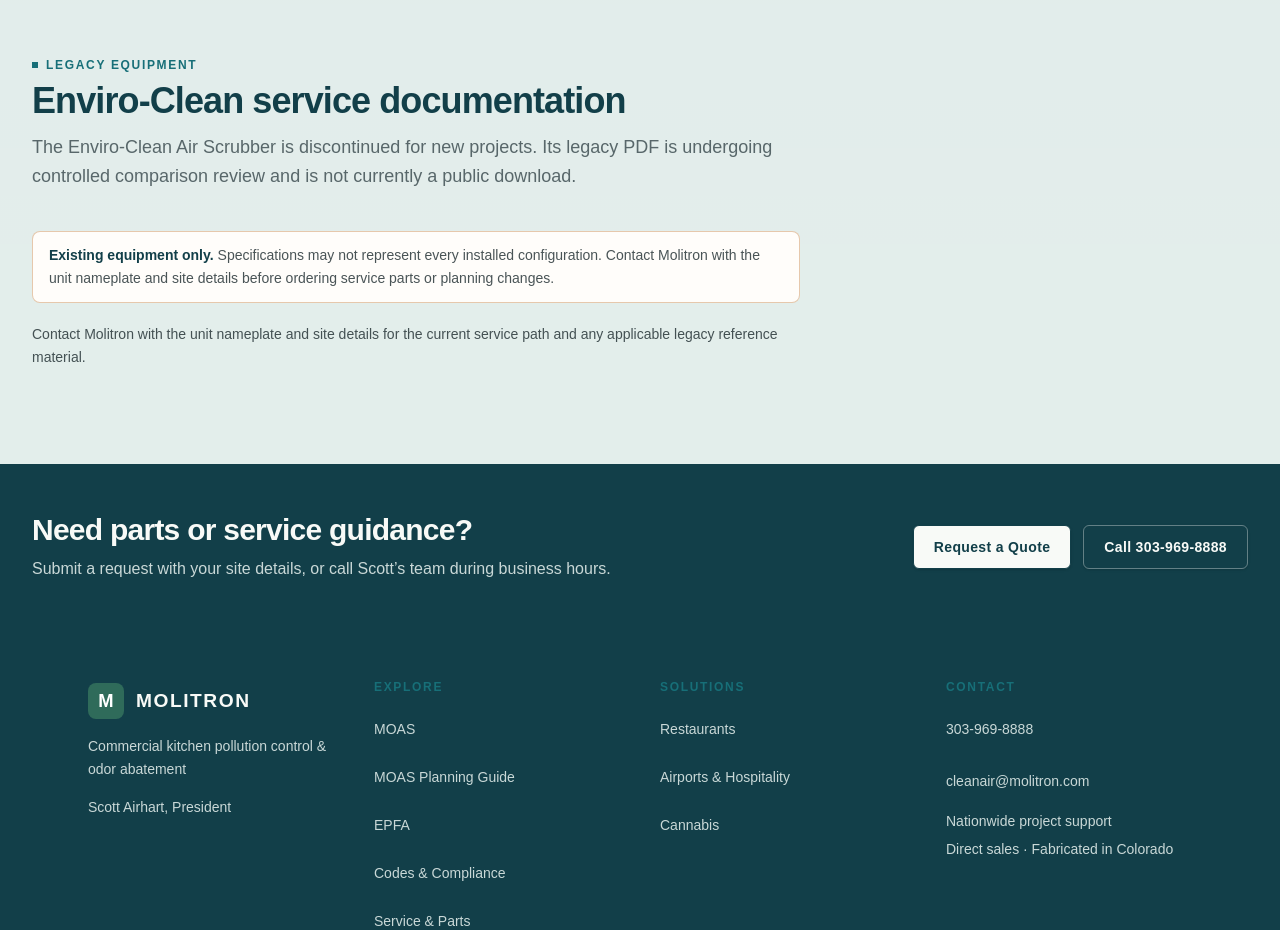
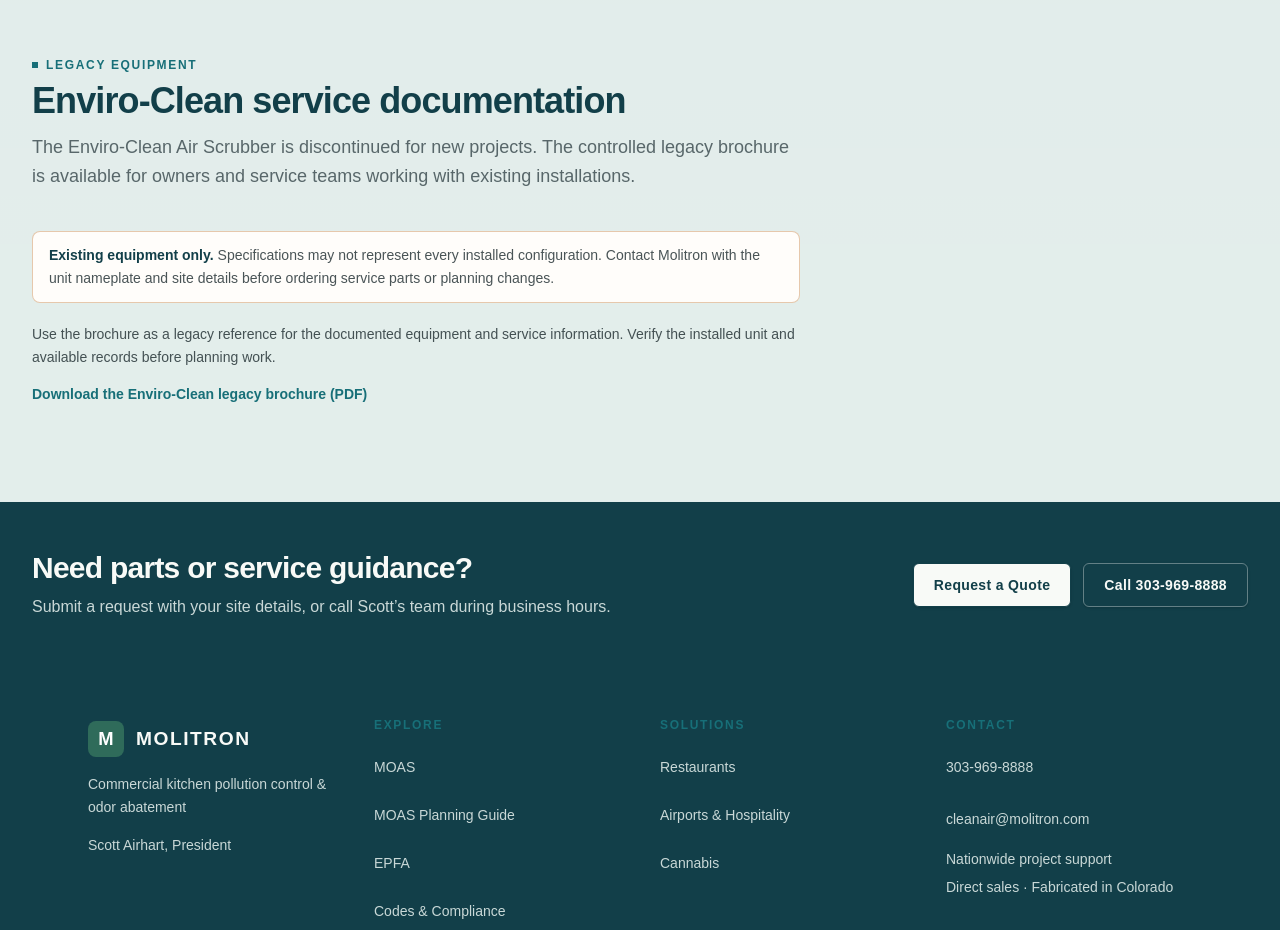
Before and after one commit to BORNintoMUSIC/molitron-web, a Next.js app: page /service-parts in a window 1280 px wide. Shown: the part 1620-2550 px from the top of the page. Built offline with nearby package versions, Linux system fonts and the light colour scheme; a web font is replaced by a local one.

Commit message:
Publish Enviro-Clean legacy brochure

```diff
--- a/next.config.ts
+++ b/next.config.ts
@@ -65,8 +65,8 @@
       },
       {
         source: "/wp-content/uploads/2021/04/Enviro-Clean-Air-Scrubber-Brochure.pdf",
-        destination: "/service-parts",
-        permanent: false,
+        destination: "/docs/enviro-clean-air-scrubber-brochure-2026.pdf",
+        permanent: true,
       },
       {
         source:
@@ -76,11 +76,6 @@
       },
       {
         source: "/wp-content/uploads/2021/04/AirScrubberspecs.pdf",
-        destination: "/service-parts",
-        permanent: false,
-      },
-      {
-        source: "/docs/enviro-clean-air-scrubber-brochure-2026.pdf",
         destination: "/service-parts",
         permanent: false,
       },
@@ -102,6 +97,15 @@
           },
         ],
       },
+      {
+        source: "/docs/enviro-clean-air-scrubber-brochure-2026.pdf",
+        headers: [
+          {
+            key: "X-Robots-Tag",
+            value: "noindex",
+          },
+        ],
+      },
     ];
   },
 };
--- a/src/app/service-parts/page.tsx
+++ b/src/app/service-parts/page.tsx
@@ -85,15 +85,24 @@
         <SectionHeading
           eyebrow="Legacy equipment"
           title="Enviro-Clean service documentation"
-          description="The Enviro-Clean Air Scrubber is discontinued for new projects. Its legacy PDF is undergoing controlled comparison review and is not currently a public download."
+          description="The Enviro-Clean Air Scrubber is discontinued for new projects. The controlled legacy brochure is available for owners and service teams working with existing installations."
         />
         <div className="mb-5 max-w-3xl rounded-lg border border-warning/35 bg-card px-4 py-3 text-sm leading-relaxed text-foreground/80">
           <strong className="text-primary">Existing equipment only.</strong> Specifications may not represent every installed configuration. Contact Molitron with the unit nameplate and site details before ordering service parts or planning changes.
         </div>
         <p className="max-w-3xl text-sm leading-relaxed text-foreground/80">
-          Contact Molitron with the unit nameplate and site details for the current service path and
-          any applicable legacy reference material.
+          Use the brochure as a legacy reference for the documented equipment and service information.
+          Verify the installed unit and available records before planning work.
         </p>
+        <a
+          href="/docs/enviro-clean-air-scrubber-brochure-2026.pdf"
+          download
+          target="_blank"
+          rel="noopener noreferrer"
+          className="mt-4 inline-block text-sm font-semibold text-accent hover:underline"
+        >
+          Download the Enviro-Clean legacy brochure (PDF)
+        </a>
       </Section>
 
       <CtaBand
```
Also changed, not shown: 1 other file (tests, documents, lock files or other folders).
